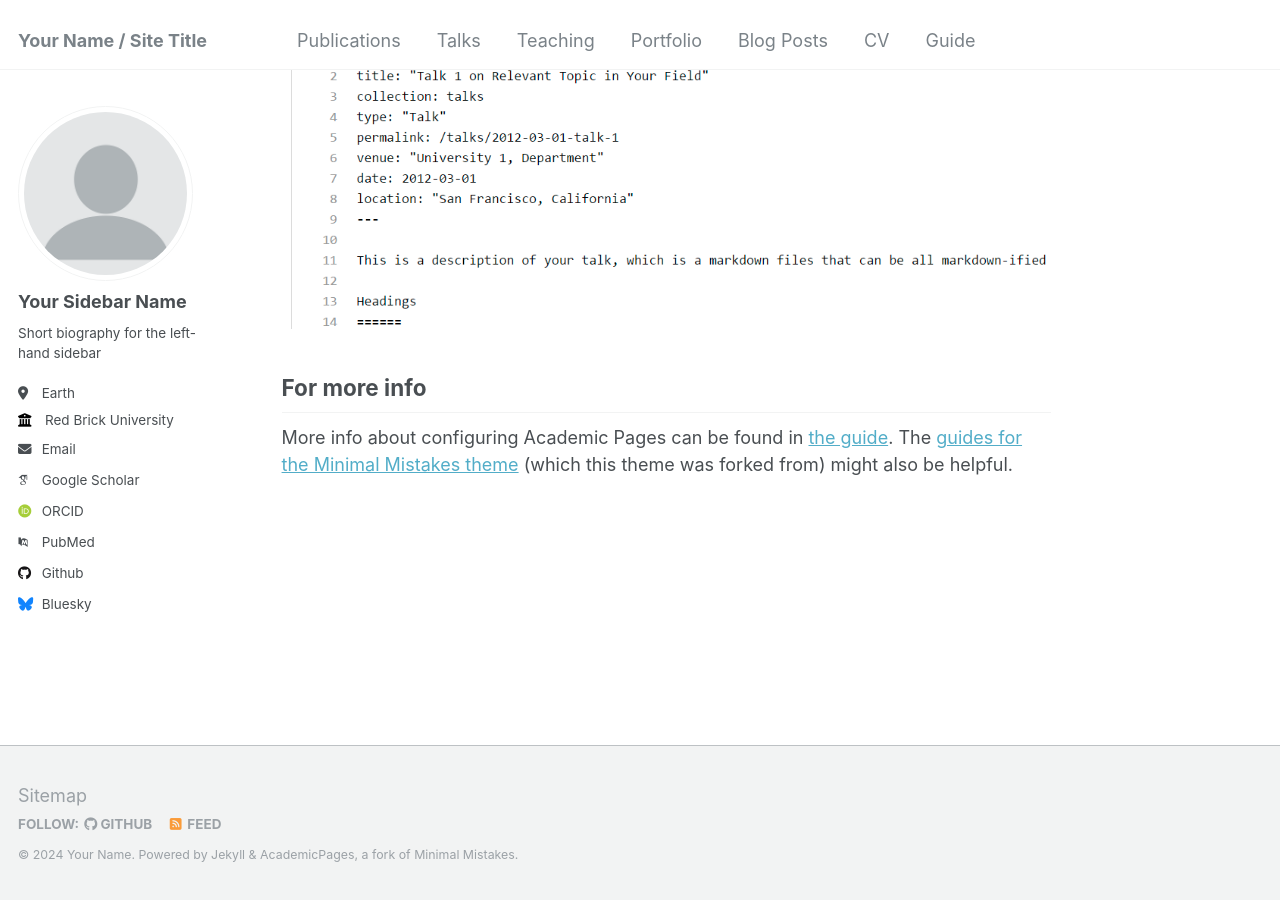
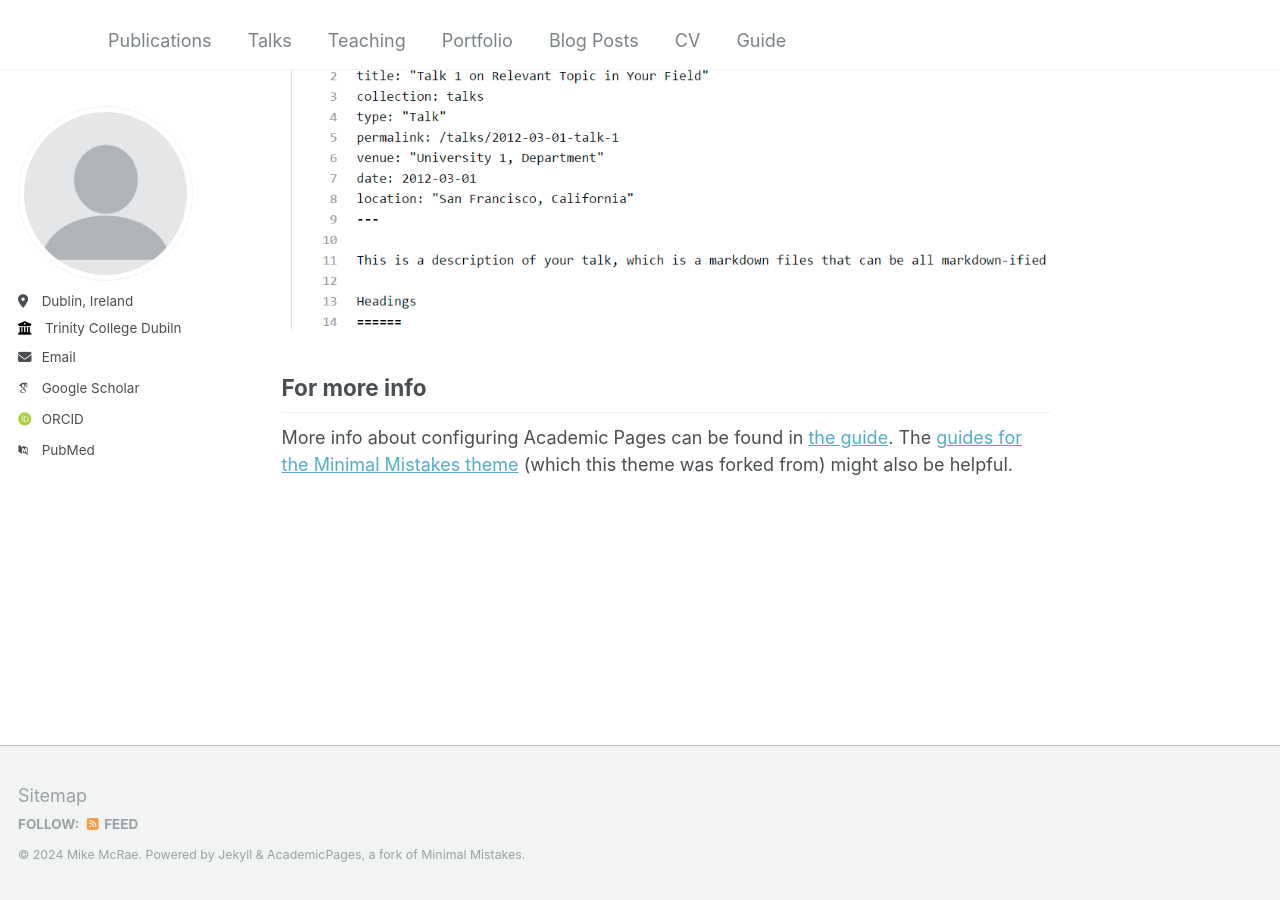
Before and after one commit to mike-mcrae/mike-mcrae.github.io, a Jekyll site: the page built from _pages/about.md, in a window 1280 px wide and 900 px high, scrolled down 2660 px. Built offline with Jekyll 4.4.1, drawn with Linux system fonts in a browser that asks for light colours; some web fonts are replaced.

Commit message:
Update _config.yml

```diff
--- a/_config.yml
+++ b/_config.yml
@@ -8,11 +8,11 @@
 
 # Basic Site Settings
 locale                   : "en-US"
-title                    : "Your Name / Site Title"
+title                    : ""
 title_separator          : "-"
-name                     : &name "Your Name"
-description              : &description "personal description"
-url                      : https://academicpages.github.io # the base hostname & protocol for your site e.g. "https://mmistakes.github.io"
+name                     : &name "Mike McRae"
+description              : &description "PhD Candidate in Economics"
+url                      : https://mike-mcrae.github.io # the base hostname & protocol for your site e.g. "https://mmistakes.github.io"
 baseurl                  : "" # the subpath of your site, e.g. "/blog"
 repository               : "academicpages/academicpages.github.io"
 
@@ -22,13 +22,13 @@ repository               : "academicpages/academicpages.github.io"
 author:
   # Biographic information
   avatar           : "profile.png"
-  name             : "Your Sidebar Name"
+  name             : #"Your Sidebar Name"
   pronouns         : # example: "she/her"
-  bio              : "Short biography for the left-hand sidebar"
-  location         : "Earth"
-  employer         : "Red Brick University"
+  bio              : #"Short biography for the left-hand sidebar"
+  location         : "Dublin, Ireland"
+  employer         : "Trinity College Dubiln"
   uri              : # URL
-  email            : "none@example.org"
+  email            : "mcraemi@tcd.ie"
 
   # Academic websites
   arxiv            : # URL - Update with the correct link to your profile
@@ -43,12 +43,12 @@ author:
   bitbucket        : # Username - Update with your username on the site
   codepen          : # Username
   dribbble         : # Username
-  github           : "academicpages"
+  github           : #"mikemcrae25"
   kaggle           : # Username
   stackoverflow    : # User number or user number and name (i.e., use "1" or "1/jeff-atwood")
 
   # Social media
-  bluesky          : "bsky.app" # Replace this with you Bluesky username
+  bluesky          : #"bsky.app" # Replace this with you Bluesky username
   facebook         : # Username
   flickr           : # Username
   foursquare       : # Username
```
